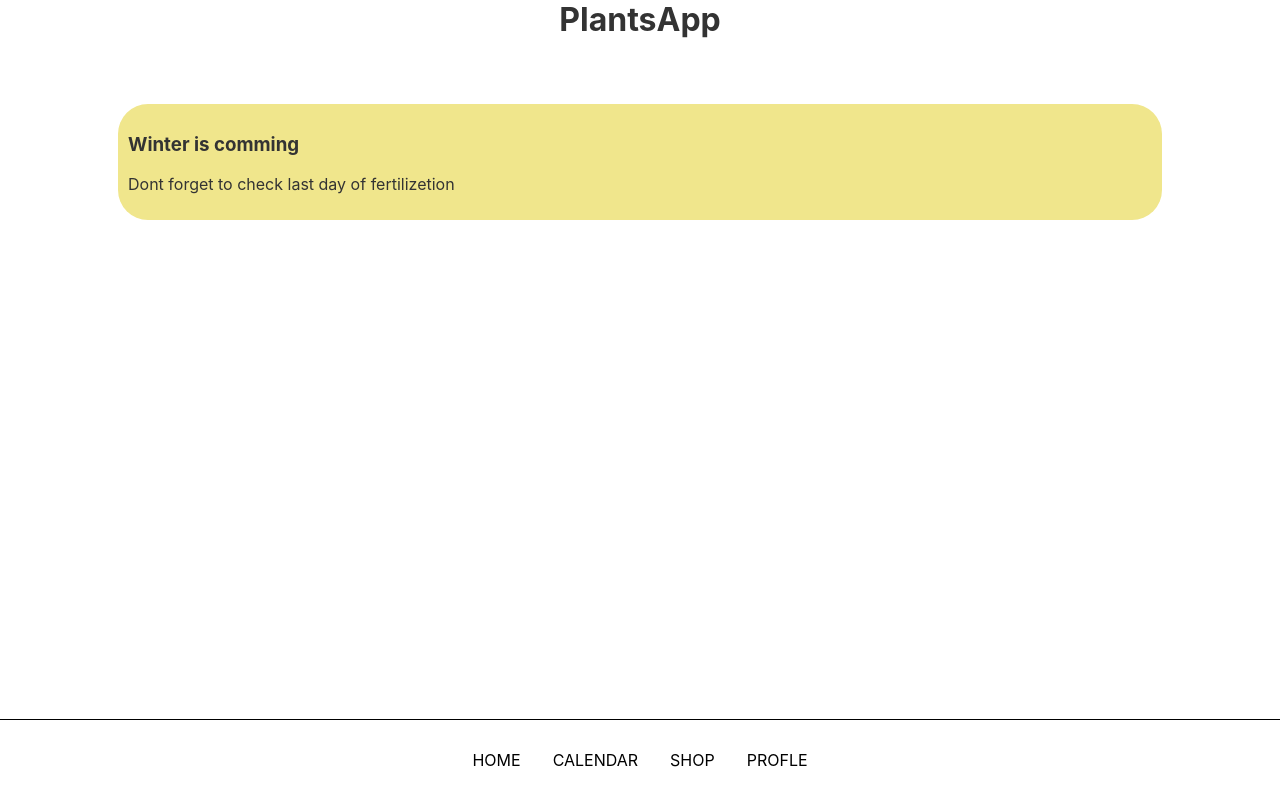
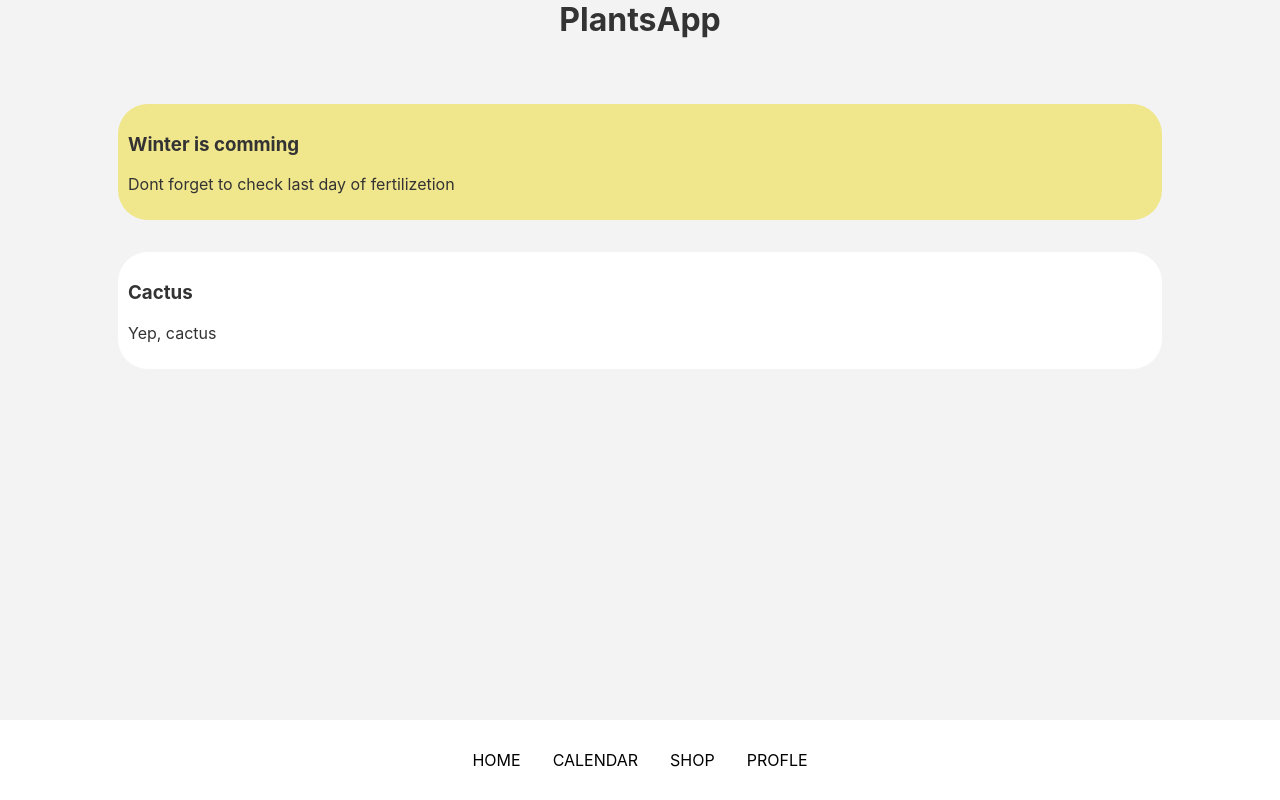
Before and after one commit to DVsoftwareEngine/PlantsApp, a Svelte app: page / in a window 1280 px wide. Built offline with nearby package versions, Linux system fonts and the light colour scheme.

Commit message:
Add "plant card"

```diff
--- a/src/App.svelte
+++ b/src/App.svelte
@@ -31,6 +31,7 @@
     display: flex;
     flex-direction: column;
     height: var(--pageHeight);
+    background-color: rgb(243, 243, 243);
   }
 
   #pageContent {
@@ -42,7 +43,7 @@
     display: flex;
     align-items: center;
     justify-content: center;
-    border-top: 1px solid black;
+    background-color: #fff;
   }
 
   .header{
--- a/src/Home/Home.svelte
+++ b/src/Home/Home.svelte
@@ -1,9 +1,11 @@
 <script>
   import AICard from "./components/AI-card.svelte";
+  import PlantCard from "./components/Plant-card.svelte";
 </script>
 
 <div class="Home">
 	<AICard/>
+  <PlantCard/>
 </div>
 
 <style>
@@ -16,11 +18,4 @@
     padding-top: 5%;
 	}
 
-	h1 {
-		color: #ff3e00;
-		text-transform: uppercase;
-		font-size: 4em;
-		font-weight: 100;
-    margin: 0;
-	}
 </style>
--- a/src/Home/components/AI-card.svelte
+++ b/src/Home/components/AI-card.svelte
@@ -12,6 +12,7 @@
     background-color: khaki;
     width: 80%;
     border-radius: 30px;
-    padding: 10px
+    padding: 10px;
+    margin-bottom: 2.5%;
   }
 </style>
--- a/src/Home/components/Plant-card.svelte
+++ b/src/Home/components/Plant-card.svelte
@@ -0,0 +1,17 @@
+<script>
+
+</script>
+
+<div class="PlantCard">
+	<h3>Cactus</h3>
+  <p>Yep, cactus</p>
+</div>
+
+<style>
+	.PlantCard {
+    background-color: white;
+    width: 80%;
+    border-radius: 30px;
+    padding: 10px
+  }
+</style>
```
